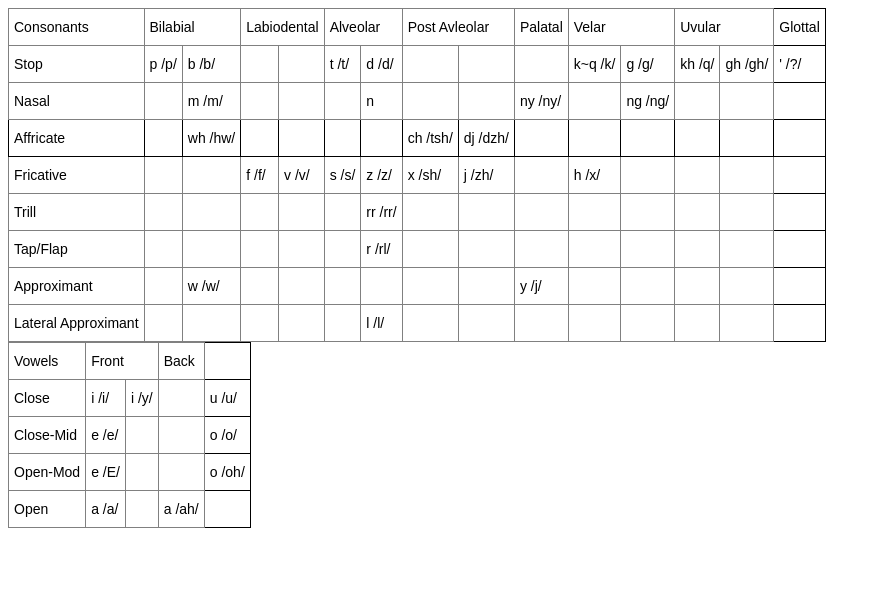
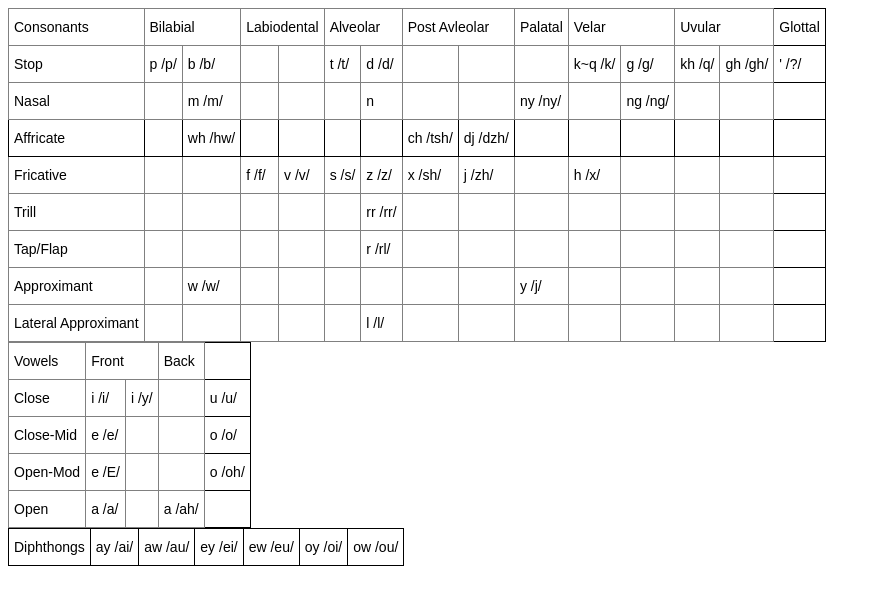
Before and after one commit to CaptainYulef/Barposh, a plain HTML site: page index.html in a window 1280 px wide. Shown: the whole page, without its empty margins (0-881 px from the left). Drawn offline with Linux system fonts and the light colour scheme.

Commit message:
Update index.html

```diff
--- a/index.html
+++ b/index.html
@@ -210,3 +210,25 @@
   </tr>
 </tbody>
 </table>
+
+<style type="text/css">
+.tg  {border-collapse:collapse;border-spacing:0;}
+.tg td{border-color:black;border-style:solid;border-width:1px;font-family:Arial, sans-serif;font-size:14px;
+  overflow:hidden;padding:10px 5px;word-break:normal;}
+.tg th{border-color:black;border-style:solid;border-width:1px;font-family:Arial, sans-serif;font-size:14px;
+  font-weight:normal;overflow:hidden;padding:10px 5px;word-break:normal;}
+.tg .tg-0lax{text-align:left;vertical-align:top}
+</style>
+<table class="tg">
+<thead>
+  <tr>
+    <td class="tg-0lax">Diphthongs</td>
+    <td class="tg-0lax">ay /ai/</td>
+    <td class="tg-0lax">aw /au/</td>
+    <td class="tg-0lax">ey /ei/</td>
+    <td class="tg-0lax">ew /eu/</td>
+    <td class="tg-0lax">oy /oi/</td>
+    <td class="tg-0lax">ow /ou/</td>
+  </tr>
+</thead>
+</table>
```
